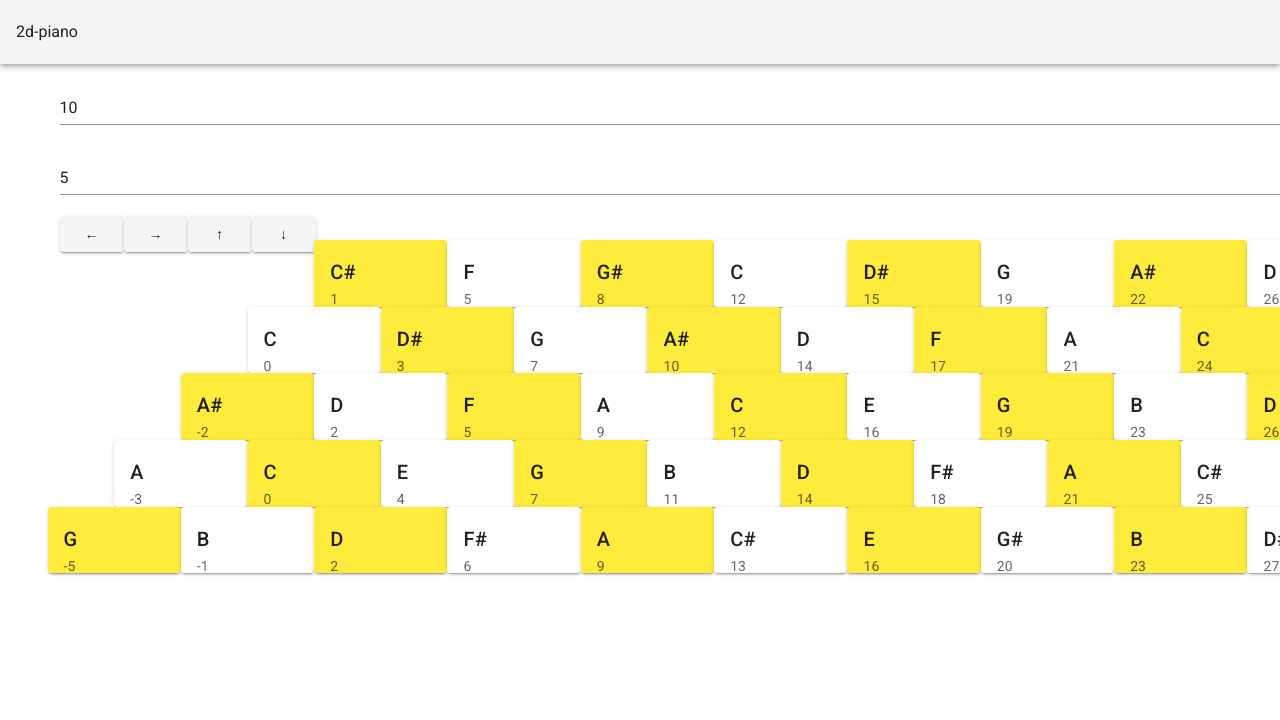
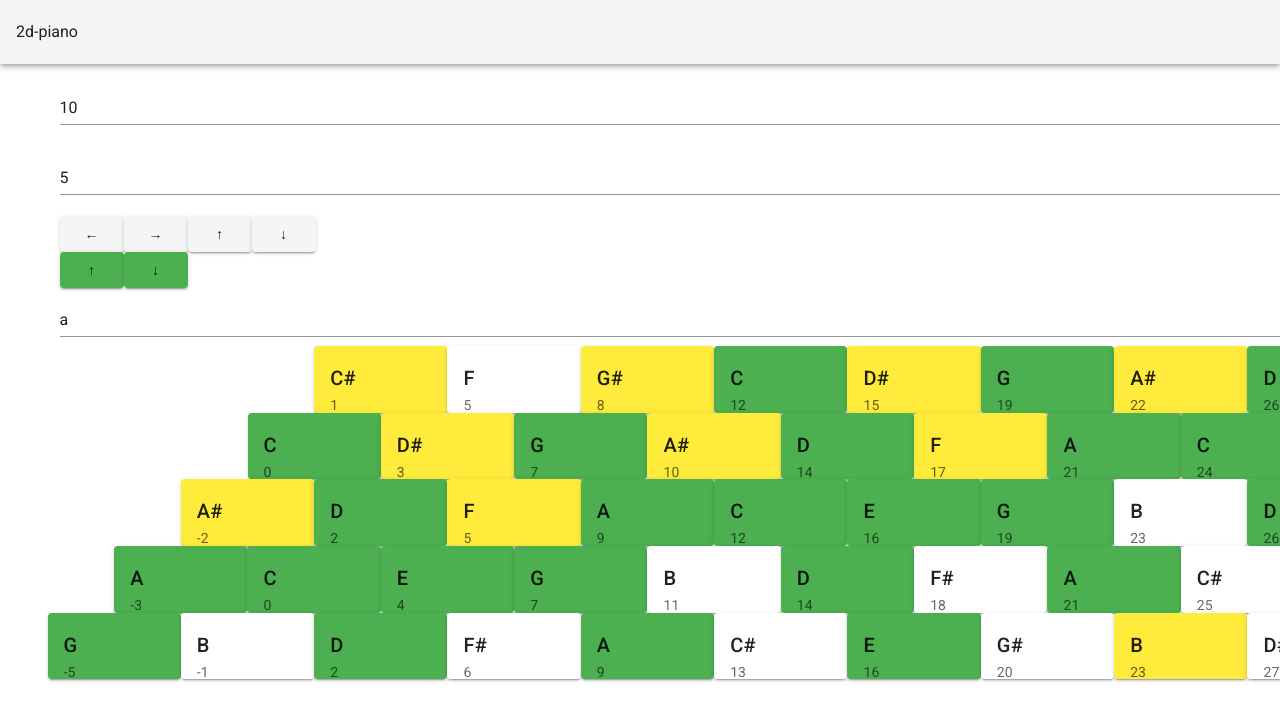
Before and after one commit to viewpointics-tan/2d-piano, a Nuxt app: page / in a window 1280 px wide. Shown: the top 720 px of the page. Built offline with nearby package versions, Linux system fonts and the light colour scheme.

Commit message:
音階アシスト機能をつけた

```diff
--- a/components/key.vue
+++ b/components/key.vue
@@ -4,7 +4,7 @@
     @mousedown="toneStart()"
     @touchend="toneEnd()"
     @click="toneEnd()"
-    :color="keyColor"
+    :color="assist ? 'green' : keyColor"
     class="key"
     ><v-card-title>{{ keyName }}</v-card-title
     ><v-card-subtitle>{{ keyNum }}</v-card-subtitle></v-card
@@ -24,10 +24,27 @@ export default {
     keyColor: {
       type: String,
       default: 'white'
+    },
+    rowNum: {
+      type: Number,
+      default: 0
+    },
+    root: {
+      type: Number,
+      default: 0
+    },
+    scale: {
+      type: String,
+      default: 'a'
     }
   },
   data() {
     return {
+      scaleMap: {
+        a: [2, 9, 12, 16, 19],
+        b: [5, 12, 16, 19, 23],
+        c: [6, 12, 16, 19, 23]
+      },
       keyNames: [
         'C',
         'C#',
@@ -58,6 +75,14 @@ export default {
     },
     keyName() {
       return this.keyNames[math.mod(this.keyNum, 12)]
+    },
+    assist() {
+      const isMember = this.scaleMap[this.scale].map(
+        (el) =>
+          math.mod(el, 24) ===
+          math.mod(7 * this.root + this.keyNum + 12 * (this.rowNum + 1), 24)
+      )
+      return isMember.reduce((acc, curr) => acc || curr, false)
     }
   },
   mounted() {
--- a/components/row.vue
+++ b/components/row.vue
@@ -5,8 +5,11 @@
       :key="obj.keyNum"
       :keyNum="obj.keyNum"
       :keyColor="obj.color"
+      :rowNum="rowNum"
+      :root="root"
+      :scale="scale"
     ></key>
-    <div :style="{ width: rowNum * 50 + 'pt' }"></div>
+    <div :style="{ width: (rowNum - yIndex) * 50 + 'pt' }"></div>
   </v-row>
 </template>
 
@@ -34,6 +37,14 @@ export default {
     yIndex: {
       type: Number,
       default: 0
+    },
+    root: {
+      type: Number,
+      default: 0
+    },
+    scale: {
+      type: String,
+      default: 'a'
     }
   },
   data() {
@@ -43,7 +54,7 @@ export default {
     keyNumArray() {
       return [...Array(this.length).keys()].map((i) => {
         const x = i + this.xIndex
-        const y = this.rowNum + this.yIndex
+        const y = this.rowNum
         return {
           keyNum:
             7 * math.quotient(x, 2) +
--- a/pages/index.vue
+++ b/pages/index.vue
@@ -7,6 +7,11 @@
       <v-btn @click="xIndex--">→</v-btn>
       <v-btn @click="yIndex++">↑</v-btn>
       <v-btn @click="yIndex--">↓</v-btn>
+      <div>
+        <v-btn @click="root++" color="green">↑</v-btn>
+        <v-btn @click="root--" color="green">↓</v-btn>
+        <v-select v-model="scale" :items="scales"></v-select>
+      </div>
     </div>
     <div>
       <row
@@ -16,6 +21,8 @@
         :length="length"
         :xIndex="xIndex"
         :yIndex="yIndex"
+        :root="root"
+        :scale="scale"
       ></row>
     </div>
   </v-layout>
@@ -35,12 +42,15 @@ export default {
       items2: [1, 2, 3, 4, 5, 6, 7, 8, 9, 10, 11, 12],
       rows: 5,
       xIndex: -1,
-      yIndex: -3
+      yIndex: -3,
+      root: 0,
+      scales: ['a', 'b', 'c'],
+      scale: 'a'
     }
   },
   computed: {
     rowArray() {
-      return [...Array(this.rows).keys()]
+      return [...Array(this.rows).keys()].map((el) => el + this.yIndex)
     }
   }
 }
```
